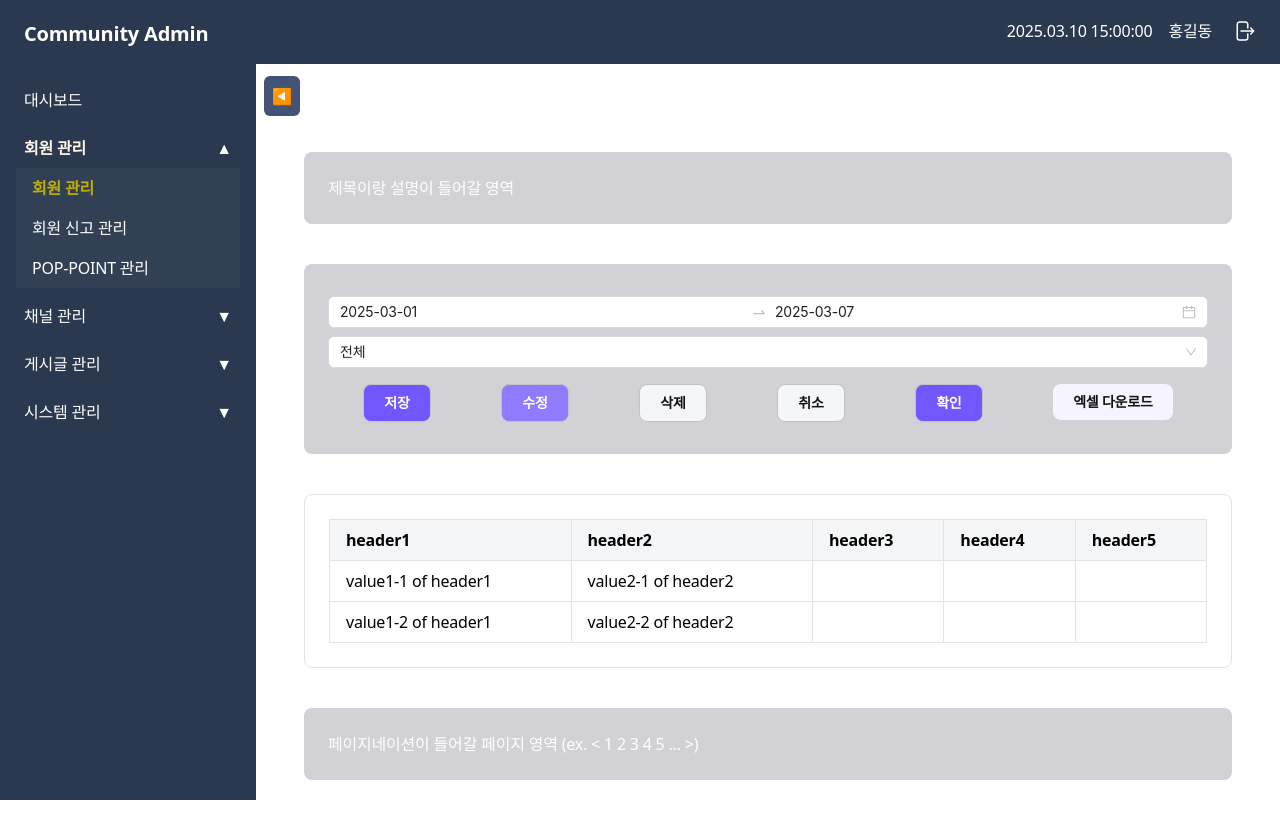
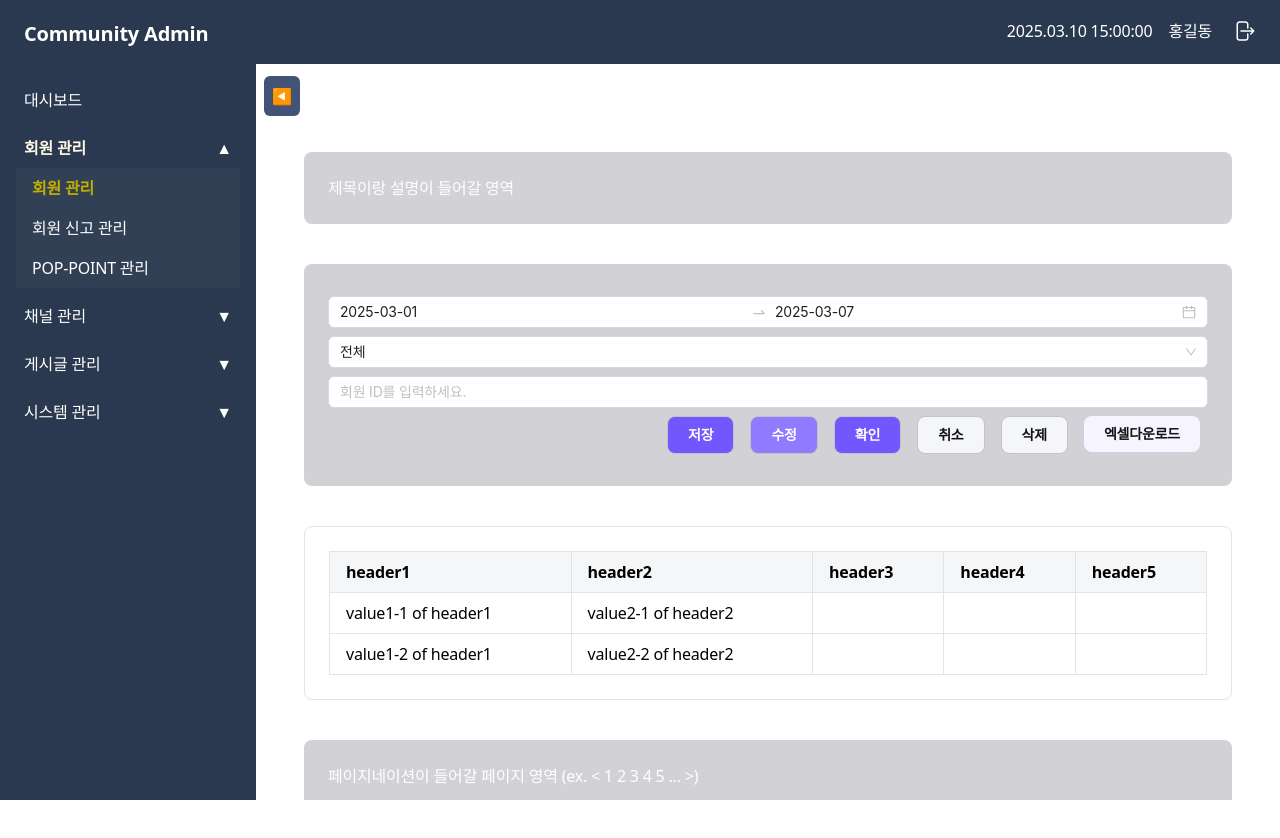
Before and after one commit to Namkyungyun/naamk-admin-portal, a Next.js app: page /test in a window 1280 px wide. Shown: the top 838 px of the page. Built offline with nearby package versions, Linux system fonts and the light colour scheme; no server answers; sample sign-in values are in the browser's storage.

Commit message:
remove unuse code & add searchInput component

```diff
--- a/app/(portal)/component/Buttons.jsx
+++ b/app/(portal)/component/Buttons.jsx
@@ -77,13 +77,13 @@ export function CancelButton({ disabled, onClick }) {
   );
 }
 
-export function DownloadButton({ disabled, text, onClick }) {
+export function DownloadButton({ disabled, prefix = "", onClick }) {
   return (
     <div className="m-2">
       <SmallIconButton
         disabled={disabled}
         bgClassName={style.download}
-        text={text + " 다운로드"}
+        text={prefix + "다운로드"}
         onClick={onClick}
       />
     </div>
--- /dev/null
+++ b/app/(portal)/component/SearchInput.jsx
@@ -0,0 +1,42 @@
+"use client";
+import { Input } from "antd";
+import { useState, useEffect } from "react";
+
+export function SearchInput({
+  id,
+  isLoading = false,
+  isRequired = false,
+  type = Input.Search,
+  placeholder = "검색할 문구를 적어주세요.",
+  handleSearchInput = () => {},
+  maxLength = 20,
+  hidden = false,
+  value = "",
+}) {
+  const [searchText, setSearchText] = useState(null);
+
+  useEffect(() => {
+    setSearchText(value);
+  }, []);
+
+  const onInput = (e) => {
+    let text = e.target.value;
+    setSearchText(text);
+    handleSearchInput(text);
+  };
+
+  return (
+    <div className={`flex ${hidden ? "hidden" : ""}`}>
+      <Input
+        id={id}
+        value={searchText}
+        type={type}
+        disabled={isLoading}
+        status={isRequired ? "error" : null}
+        placeholder={placeholder}
+        onInput={onInput}
+        maxLength={maxLength}
+      />
+    </div>
+  );
+}
--- a/app/(portal)/component/SelectBox.jsx
+++ b/app/(portal)/component/SelectBox.jsx
@@ -26,8 +26,6 @@ export function SelectBox({
     }
   }, []);
 
-  useEffect(() => {}, [options.length, selectedValue]);
-
   const onChange = (val) => {
     setSelectValue(val);
     handleChange(val);
--- a/app/(portal)/test/page.jsx
+++ b/app/(portal)/test/page.jsx
@@ -14,6 +14,7 @@ import {
 import { Table } from "../component/Table";
 import { RangeDatePicker } from "../component/DatePicker";
 import { SelectBox } from "../component/SelectBox";
+import { SearchInput } from "../component/SearchInput";
 
 const Test = () => {
   const [completedDate, setCompletedDate] = useState();
@@ -48,19 +49,23 @@ const Test = () => {
           optionData={[{ id: 1, value: "value1", label: "선택1" }]}
         />
 
+        <SearchInput
+          id={"id1"}
+          isLoading={false}
+          isRequired={false}
+          hidden={false}
+          placeholder={"회원 ID를 입력하세요."}
+          value={""}
+        />
+
         {/* ///// */}
-        <div className="flex justify-around">
-          <SaveButton
-            disabled={false}
-            onClick={() => {
-              alert("@");
-            }}
-          />
+        <div className="flex justify-end">
+          <SaveButton disabled={false} onClick={() => {}} />
           <UpdateButton disabled={false} onClick={() => {}} />
+          <ConfirmButton disabled={false} onClick={() => {}} />
+          <CancelButton disabled={false} onClick={() => {}} />
           <DeleteButton disabled={false} onClick={() => {}} />
-          <CancelButton disabled={false} onClick={() => {}} />
-          <ConfirmButton disabled={false} onClick={() => {}} />
-          <DownloadButton disabled={false} text="엑셀" onClick={() => {}} />
+          <DownloadButton disabled={false} prefix="엑셀" onClick={() => {}} />
         </div>
       </section>
 
```
